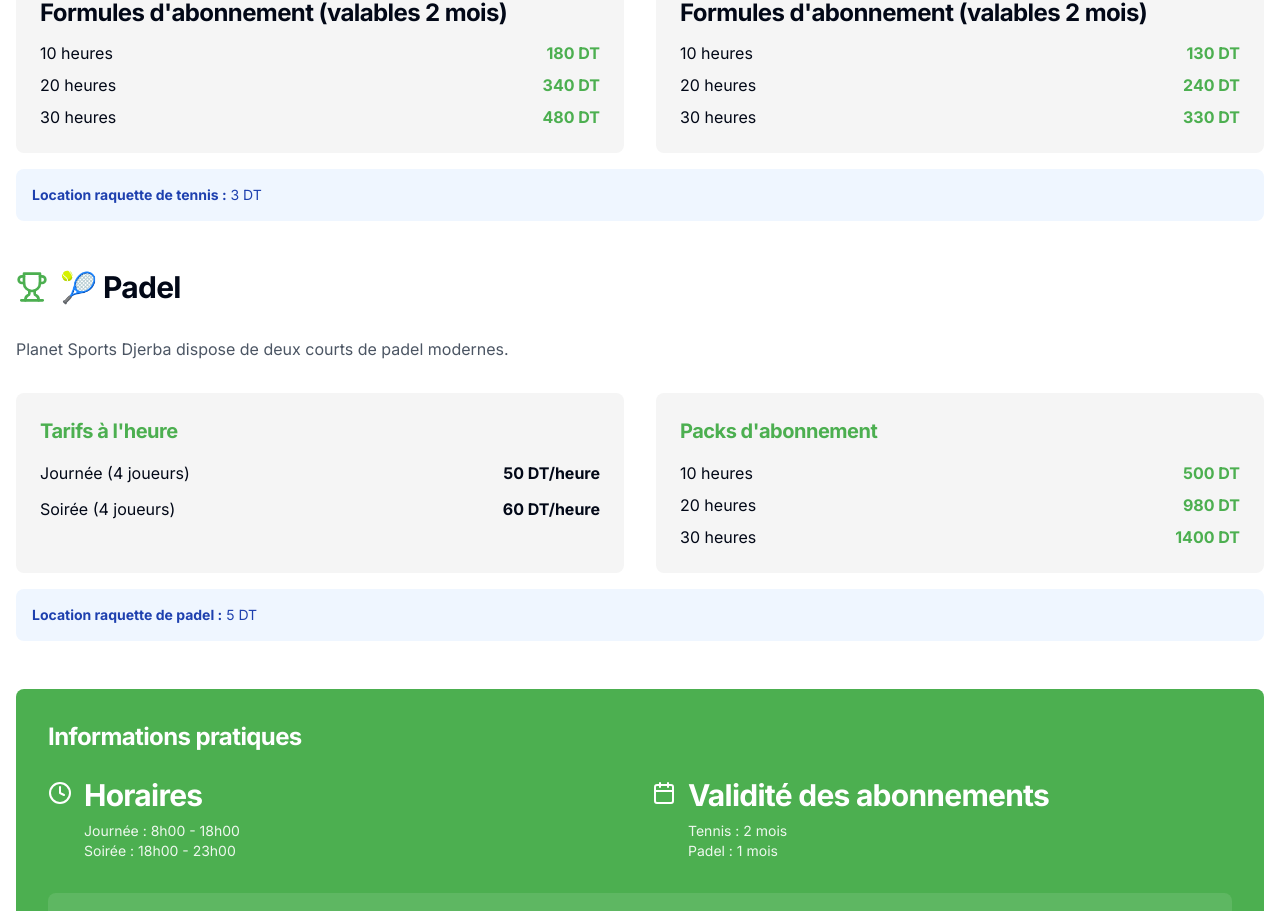
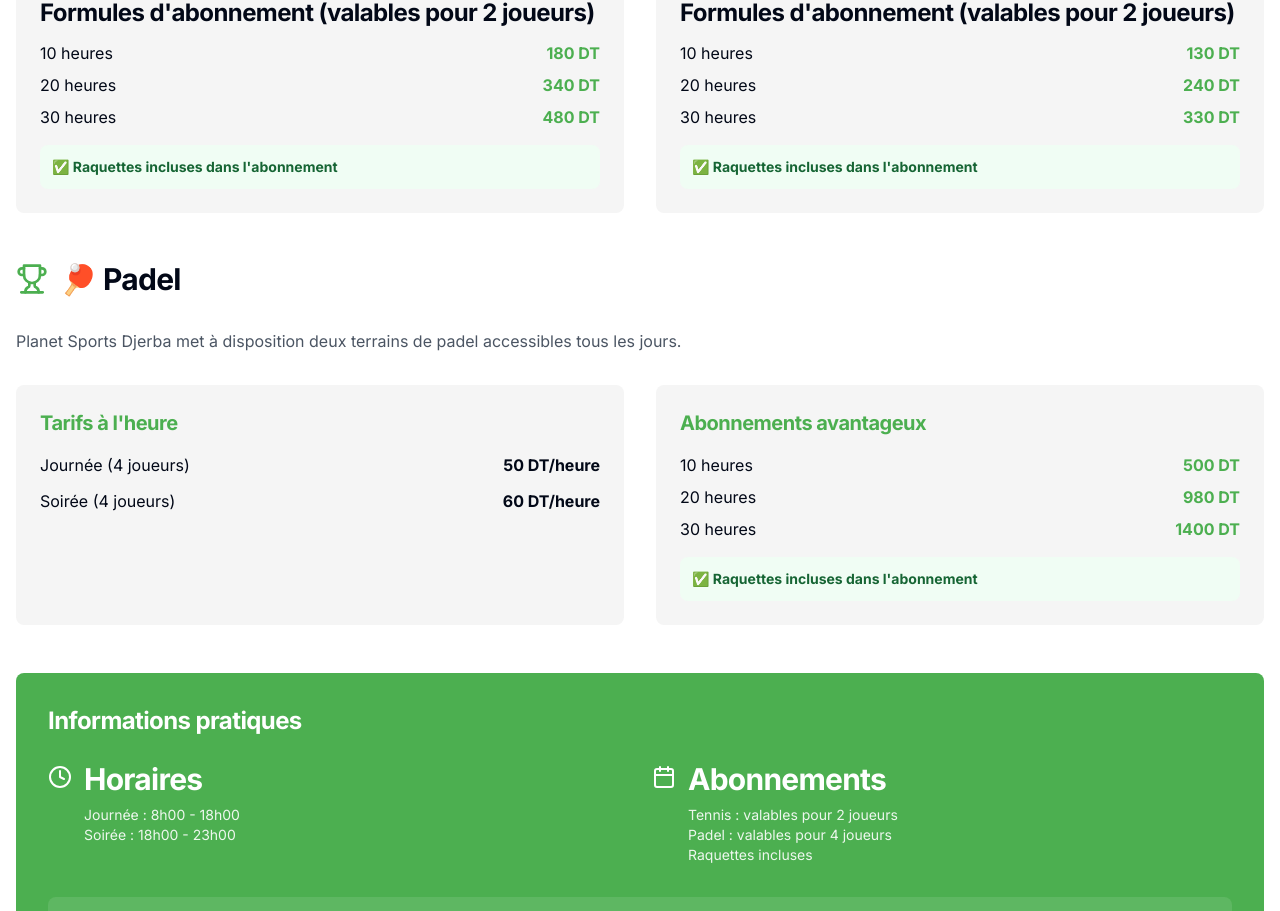
Before and after one commit to Fares584/djerba-arena-booking, a React (Vite) app: page /tarifs in a window 1280 px wide. Shown: the part 691-1602 px from the top of the page. Built offline with nearby package versions, Linux system fonts and the light colour scheme.

Commit message:
Fix: Update tariffs on Tarifs page
The AI updated the tariffs on the Tarifs page based on the provided information.

```diff
--- a/src/pages/Tarifs.tsx
+++ b/src/pages/Tarifs.tsx
@@ -27,7 +27,7 @@ const Tarifs = () => {
           <div className="mb-12">
             <div className="flex items-center mb-8">
               <Trophy className="h-8 w-8 text-sport-green mr-3" />
-              <h2 className="text-3xl font-bold">🏓 Tennis</h2>
+              <h2 className="text-3xl font-bold">🎾 Tennis</h2>
             </div>
 
             <p className="text-gray-600 mb-8">
@@ -49,7 +49,7 @@ const Tarifs = () => {
                   </div>
                 </div>
 
-                <h4 className="font-bold mt-6 mb-3">Formules d'abonnement (valables 2 mois)</h4>
+                <h4 className="font-bold mt-6 mb-3">Formules d'abonnement (valables pour 2 joueurs)</h4>
                 <div className="space-y-2">
                   <div className="flex justify-between">
                     <span>10 heures</span>
@@ -63,6 +63,12 @@ const Tarifs = () => {
                     <span>30 heures</span>
                     <span className="font-bold text-sport-green">480 DT</span>
                   </div>
+                </div>
+
+                <div className="mt-4 p-3 bg-green-50 rounded-lg">
+                  <p className="text-sm text-green-800">
+                    <strong>✅ Raquettes incluses dans l'abonnement</strong>
+                  </p>
                 </div>
               </div>
 
@@ -80,7 +86,7 @@ const Tarifs = () => {
                   </div>
                 </div>
 
-                <h4 className="font-bold mt-6 mb-3">Formules d'abonnement (valables 2 mois)</h4>
+                <h4 className="font-bold mt-6 mb-3">Formules d'abonnement (valables pour 2 joueurs)</h4>
                 <div className="space-y-2">
                   <div className="flex justify-between">
                     <span>10 heures</span>
@@ -95,13 +101,13 @@ const Tarifs = () => {
                     <span className="font-bold text-sport-green">330 DT</span>
                   </div>
                 </div>
+
+                <div className="mt-4 p-3 bg-green-50 rounded-lg">
+                  <p className="text-sm text-green-800">
+                    <strong>✅ Raquettes incluses dans l'abonnement</strong>
+                  </p>
+                </div>
               </div>
-            </div>
-
-            <div className="mt-4 p-4 bg-blue-50 rounded-lg">
-              <p className="text-sm text-blue-800">
-                <strong>Location raquette de tennis :</strong> 3 DT
-              </p>
             </div>
           </div>
 
@@ -109,11 +115,11 @@ const Tarifs = () => {
           <div className="mb-12">
             <div className="flex items-center mb-8">
               <Trophy className="h-8 w-8 text-sport-green mr-3" />
-              <h2 className="text-3xl font-bold">🎾 Padel</h2>
+              <h2 className="text-3xl font-bold">🏓 Padel</h2>
             </div>
 
             <p className="text-gray-600 mb-8">
-              Planet Sports Djerba dispose de deux courts de padel modernes.
+              Planet Sports Djerba met à disposition deux terrains de padel accessibles tous les jours.
             </p>
 
             <div className="grid grid-cols-1 md:grid-cols-2 gap-8">
@@ -134,7 +140,7 @@ const Tarifs = () => {
 
               {/* Abonnements */}
               <div className="bg-sport-gray p-6 rounded-lg">
-                <h3 className="text-xl font-bold mb-4 text-sport-green">Packs d'abonnement</h3>
+                <h3 className="text-xl font-bold mb-4 text-sport-green">Abonnements avantageux</h3>
                 <div className="space-y-2">
                   <div className="flex justify-between">
                     <span>10 heures</span>
@@ -149,13 +155,13 @@ const Tarifs = () => {
                     <span className="font-bold text-sport-green">1400 DT</span>
                   </div>
                 </div>
+
+                <div className="mt-4 p-3 bg-green-50 rounded-lg">
+                  <p className="text-sm text-green-800">
+                    <strong>✅ Raquettes incluses dans l'abonnement</strong>
+                  </p>
+                </div>
               </div>
-            </div>
-
-            <div className="mt-4 p-4 bg-blue-50 rounded-lg">
-              <p className="text-sm text-blue-800">
-                <strong>Location raquette de padel :</strong> 5 DT
-              </p>
             </div>
           </div>
 
@@ -178,10 +184,11 @@ const Tarifs = () => {
               <div className="flex items-start">
                 <Calendar className="h-6 w-6 mr-3 mt-1 flex-shrink-0" />
                 <div>
-                  <h3 className="font-bold mb-2">Validité des abonnements</h3>
+                  <h3 className="font-bold mb-2">Abonnements</h3>
                   <p className="text-sm opacity-90">
-                    Tennis : 2 mois<br />
-                    Padel : 1 mois
+                    Tennis : valables pour 2 joueurs<br />
+                    Padel : valables pour 4 joueurs<br />
+                    Raquettes incluses
                   </p>
                 </div>
               </div>
```
